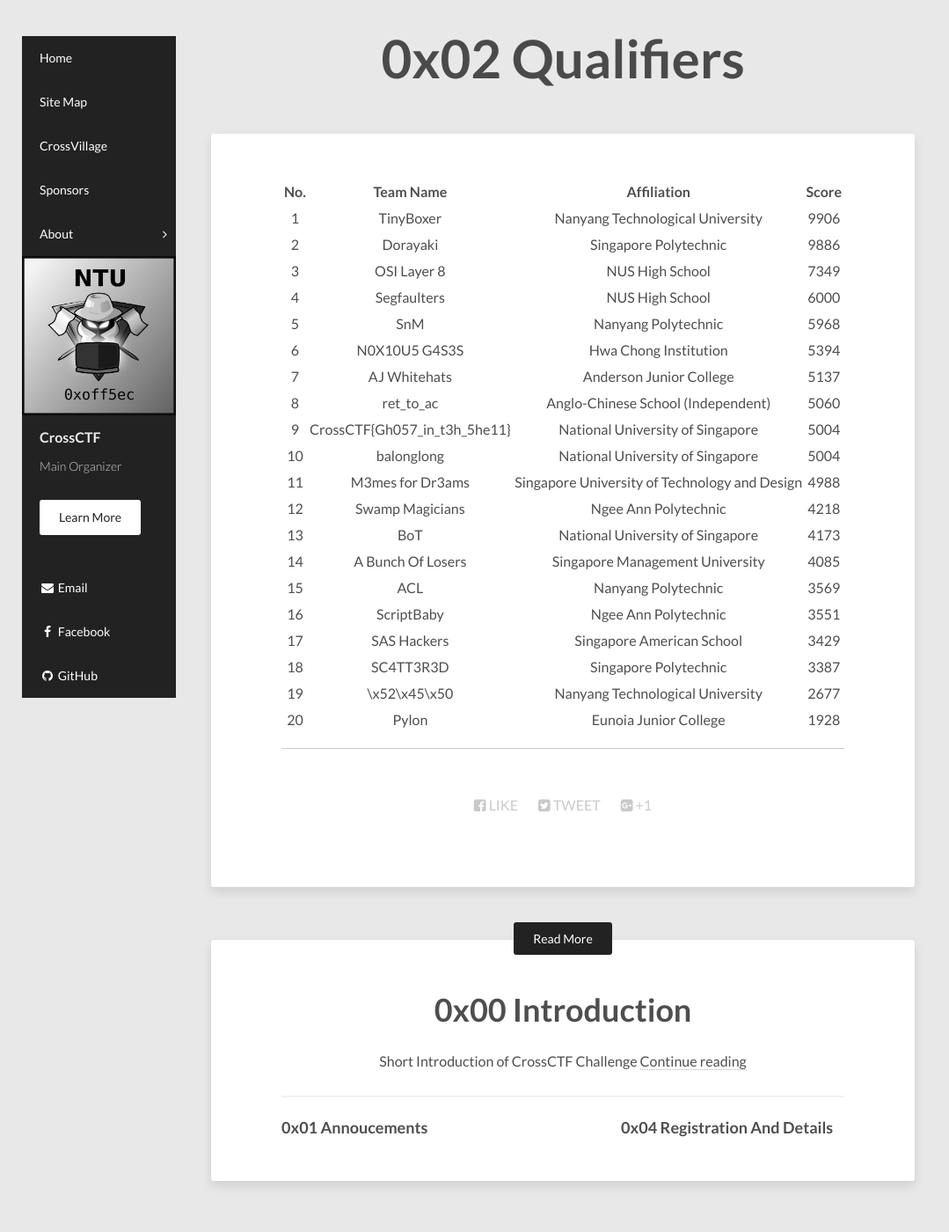
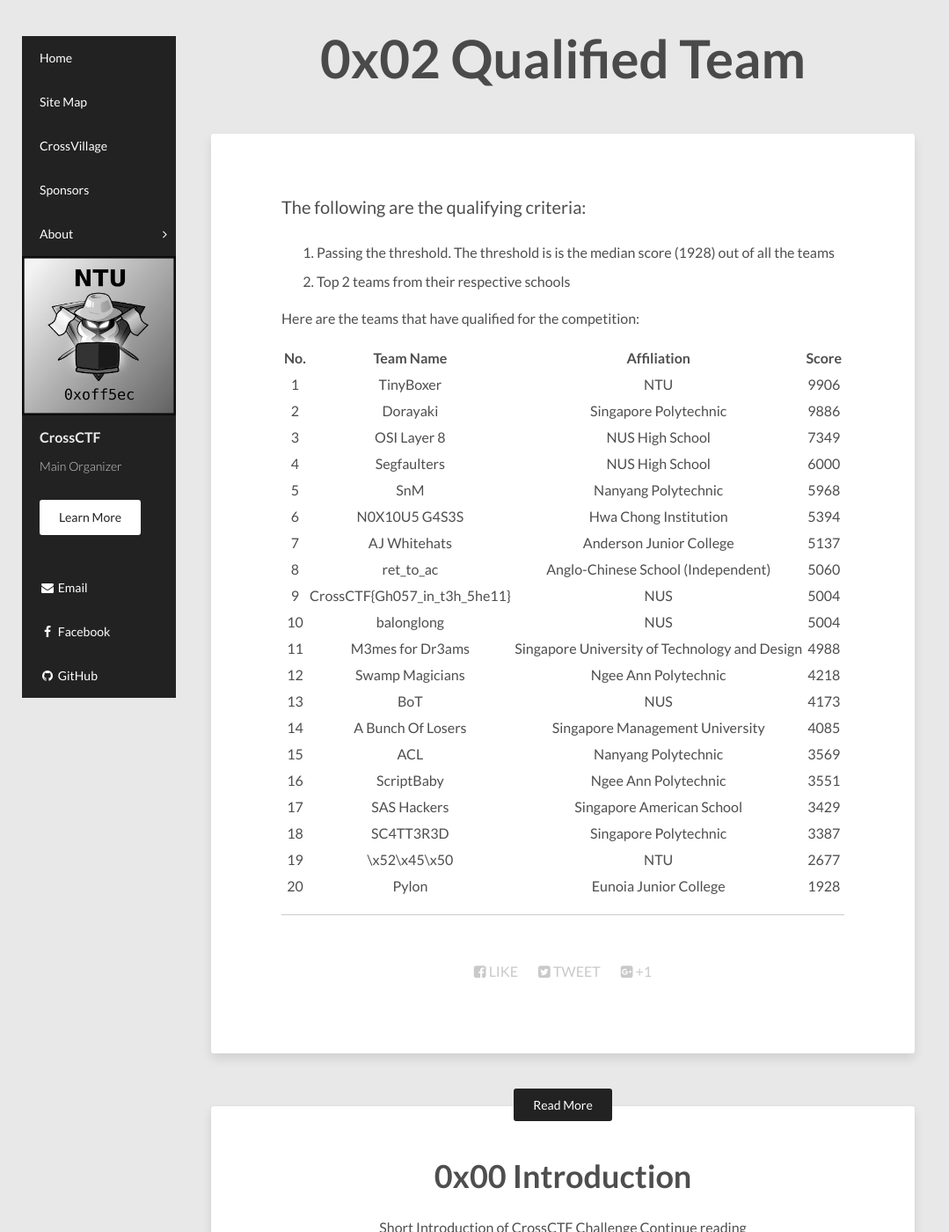
Before and after one commit to CrossCTF/crossctf.github.io, a Jekyll site: the page built from _posts/2018-04-21-Qualified-Teams.md, in a window 1280 px wide and 1400 px high. Shown: the whole window at 88% size, without its empty margins (0-1079 px from the left). Built offline with Jekyll 4.4.1, drawn with Linux system fonts in a browser that asks for light colours; nearby versions of some CDN libraries.

Commit message:
Quals table attempt 3

```diff
--- a/_posts/2018-04-21-Qualifiers.md
+++ b/_posts/2018-04-21-Qualified-Teams.md
@@ -1,13 +1,20 @@
 ---
 layout: post
-title: 0x02 Qualifiers
+title: 0x02 Qualified Team
 description: "Updates on cr055CTF2018"
 
 ---
 
+The following are the qualifying criteria:
+
+1. Passing the threshold. The threshold is is the median score (1928) out of all the teams
+2. Top 2 teams from their respective schools
+
+Here are the teams that have qualified for the competition:
+
 | No. | Team Name | Affiliation | Score|
 |:----------:|:-----------:|:-------------:|:------:|
-| 1 | TinyBoxer | Nanyang Technological University | 9906 |
+| 1 | TinyBoxer | NTU | 9906 |
 | 2 | Dorayaki | Singapore Polytechnic | 9886 |
 | 3 | OSI Layer 8 | NUS High School | 7349 |
 | 4 | Segfaulters | NUS High School | 6000 |
@@ -15,17 +22,17 @@ description: "Updates on cr055CTF2018"
 | 6 | N0X10U5 G4S3S | Hwa Chong Institution | 5394 |
 | 7 | AJ Whitehats | Anderson Junior College | 5137 |
 | 8 | ret_to_ac | Anglo-Chinese School (Independent) | 5060 |
-| 9 | CrossCTF{Gh057_in_t3h_5he11} | National University of Singapore | 5004 |
-| 10 | balonglong | National University of Singapore | 5004 |
+| 9 | CrossCTF{Gh057_in_t3h_5he11} | NUS | 5004 |
+| 10 | balonglong | NUS | 5004 |
 | 11 | M3mes for Dr3ams | Singapore University of Technology and Design | 4988 |
 | 12 | Swamp Magicians | Ngee Ann Polytechnic | 4218 |
-| 13 | BoT | National University of Singapore | 4173 |
+| 13 | BoT | NUS | 4173 |
 | 14 | A Bunch Of Losers | Singapore Management University | 4085 |
 | 15 | ACL | Nanyang Polytechnic | 3569 |
 | 16 | ScriptBaby | Ngee Ann Polytechnic | 3551 |
 | 17 | SAS Hackers | Singapore American School | 3429 |
 | 18 | SC4TT3R3D | Singapore Polytechnic | 3387 |
-| 19 | \x52\x45\x50 | Nanyang Technological University | 2677 |
+| 19 | \x52\x45\x50 | NTU | 2677 |
 | 20 | Pylon | Eunoia Junior College | 1928 |
 
 
```
